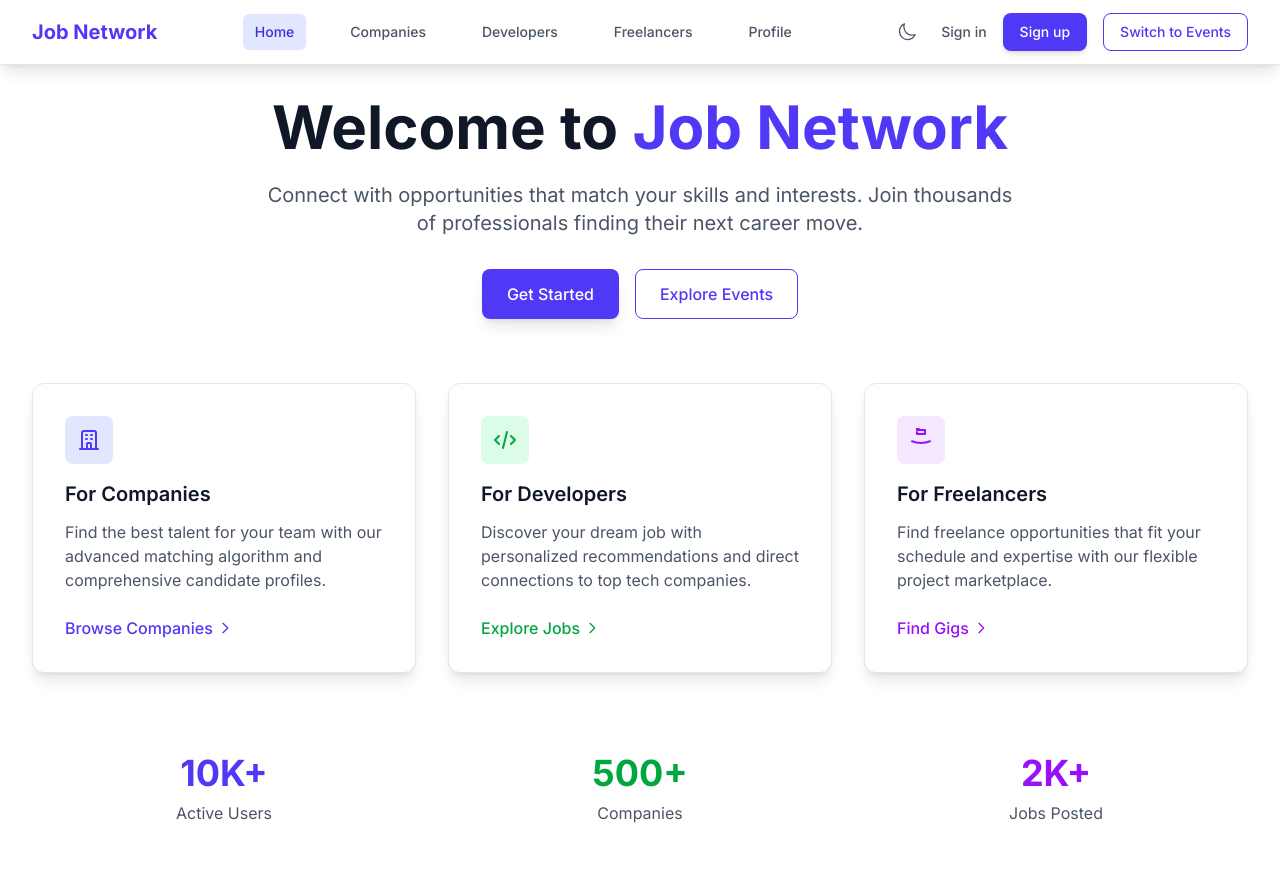
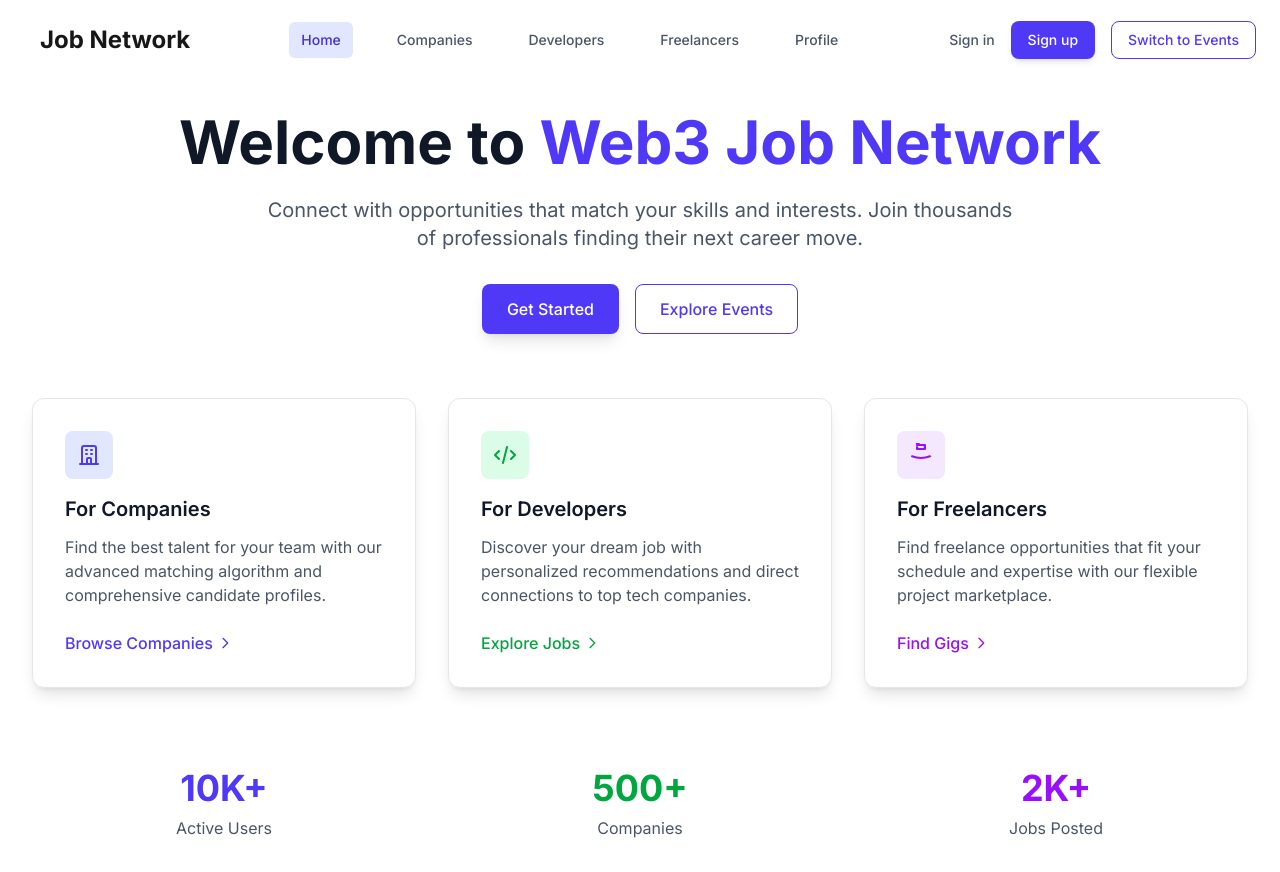
Before and after one commit to satyaidk/web3_jdapp, a Next.js app: page / in a window 1280 px wide. Built offline with nearby package versions, Linux system fonts and the light colour scheme.

Commit message:
Styles updated

```diff
--- a/package.json
+++ b/package.json
@@ -10,6 +10,7 @@
   },
   "dependencies": {
     "@heroicons/react": "^2.2.0",
+    "clsx": "^2.1.1",
     "next": "15.5.2",
     "qrcode": "^1.5.4",
     "react": "19.1.0",
--- a/src/app/layout.tsx
+++ b/src/app/layout.tsx
@@ -18,10 +18,10 @@ export default function RootLayout({
 }) {
   return (
     <html lang="en" className="h-full">
-      <body className={`${inter.className} min-h-screen bg-gradient-to-br from-blue-50 via-indigo-50 to-purple-50 dark:from-gray-900 dark:via-blue-900 dark:to-indigo-900 text-gray-900 dark:text-gray-100 transition-colors duration-200`}>
+      <body className={`${inter.className} min-h-screen bg-gradient-to-br from-gray-50 via-indigo-50 to-purple-50 dark:from-gray-900 dark:via-blue-900 dark:to-indigo-900 text-gray-900 dark:text-gray-100 transition-colors duration-200`}>
         <ThemeProvider>
           <Navbar />
-          <main className="min-h-screen">
+          <main className="min-h-screen pt-20">
             {children}
           </main>
         </ThemeProvider>
--- a/src/app/page.tsx
+++ b/src/app/page.tsx
@@ -6,7 +6,7 @@ export default function Home() {
         <div className="text-center mb-16">
           <h1 className="text-4xl sm:text-5xl lg:text-6xl font-bold text-gray-900 dark:text-white mb-6">
             Welcome to{' '}
-            <span className="text-indigo-600 dark:text-indigo-400">Job Network</span>
+            <span className="text-indigo-600 dark:text-indigo-400">Web3 Job Network</span>
           </h1>
           <p className="text-lg sm:text-xl text-gray-600 dark:text-gray-300 mb-8 max-w-3xl mx-auto">
             Connect with opportunities that match your skills and interests.
--- a/src/components/Navbar.tsx
+++ b/src/components/Navbar.tsx
@@ -1,15 +1,25 @@
 'use client';
 
-import { useState } from 'react';
+import { useState, useEffect } from 'react';
 import Link from 'next/link';
 import { usePathname } from 'next/navigation';
 import { Bars3Icon, XMarkIcon } from '@heroicons/react/24/outline';
-import ThemeToggle from './ThemeToggle';
+import { cn } from '../lib/utils';
 
 const Navbar = () => {
   const pathname = usePathname();
   const isEventsPage = pathname?.startsWith('/events') ?? false;
   const [mobileMenuOpen, setMobileMenuOpen] = useState(false);
+  const [isScrolled, setIsScrolled] = useState(false);
+
+  useEffect(() => {
+    const handleScroll = () => {
+      setIsScrolled(window.scrollY > 10);
+    };
+
+    window.addEventListener('scroll', handleScroll);
+    return () => window.removeEventListener('scroll', handleScroll);
+  }, []);
 
   const jobLinks = [
     { name: 'Home', href: '/' },
@@ -31,14 +41,21 @@ const Navbar = () => {
   const navLinks = isEventsPage ? eventLinks : jobLinks;
 
   return (
-    <nav className="bg-white dark:bg-gray-900 shadow-lg border-b border-gray-200 dark:border-gray-700 sticky top-0 z-50">
+    <header
+      className={cn(
+        "fixed top-0 w-full z-50 transition-all duration-300 rounded-b-2xl mx-2 mt-2",
+        isScrolled
+          ? "bg-background/20 backdrop-blur-md border border-white/10 shadow-lg rounded-2xl max-w-7xl left-1/2 transform -translate-x-1/2"
+          : "bg-transparent max-w-full left-0 transform-none",
+      )}
+    >
       <div className="max-w-7xl mx-auto px-4 sm:px-6 lg:px-8">
         <div className="flex justify-between items-center h-16">
           {/* Logo */}
           <div className="flex-shrink-0 flex items-center">
             <Link
               href={isEventsPage ? '/' : '/events'}
-              className="text-xl font-bold text-indigo-600 hover:text-indigo-700 dark:text-indigo-400 dark:hover:text-indigo-300 transition-colors duration-200"
+              className="text-2xl font-bold hover:text-white dark:text-white dark:hover:text-red-500 transition-colors duration-300"
             >
               {isEventsPage ? 'Events' : 'Job Network'}
             </Link>
@@ -63,7 +80,6 @@ const Navbar = () => {
 
           {/* Right side buttons */}
           <div className="hidden md:flex md:items-center md:space-x-4">
-            <ThemeToggle />
             <Link
               href="/login"
               className="text-sm font-medium text-gray-600 hover:text-gray-900 dark:text-gray-300 dark:hover:text-white transition-colors duration-200"
@@ -85,8 +101,7 @@ const Navbar = () => {
           </div>
 
           {/* Mobile menu button */}
-          <div className="md:hidden flex items-center space-x-2">
-            <ThemeToggle />
+          <div className="md:hidden flex items-center">
             <button
               onClick={() => setMobileMenuOpen(!mobileMenuOpen)}
               className="inline-flex items-center justify-center p-2 rounded-md text-gray-600 hover:text-gray-900 hover:bg-gray-100 dark:text-gray-300 dark:hover:text-white dark:hover:bg-gray-800 transition-colors duration-200"
@@ -105,7 +120,12 @@ const Navbar = () => {
       {/* Mobile menu */}
       {mobileMenuOpen && (
         <div className="md:hidden">
-          <div className="px-2 pt-2 pb-3 space-y-1 bg-white dark:bg-gray-900 border-t border-gray-200 dark:border-gray-700">
+          <div className={cn(
+            "px-2 pt-2 pb-3 space-y-1 border-t transition-all duration-300",
+            isScrolled
+              ? "bg-background/20 backdrop-blur-md border-white/10"
+              : "bg-white/10 backdrop-blur-sm border-gray-200/50 dark:border-gray-700/50"
+          )}>
             {navLinks.map((link) => (
               <Link
                 key={link.name}
@@ -147,7 +167,7 @@ const Navbar = () => {
           </div>
         </div>
       )}
-    </nav>
+    </header>
   );
 };
 
--- /dev/null
+++ b/src/lib/utils.ts
@@ -0,0 +1,5 @@
+import { clsx, type ClassValue } from 'clsx';
+
+export function cn(...inputs: ClassValue[]) {
+  return clsx(inputs);
+}
```
Also changed, not shown: 2 other files (tests, documents, lock files or other folders).
